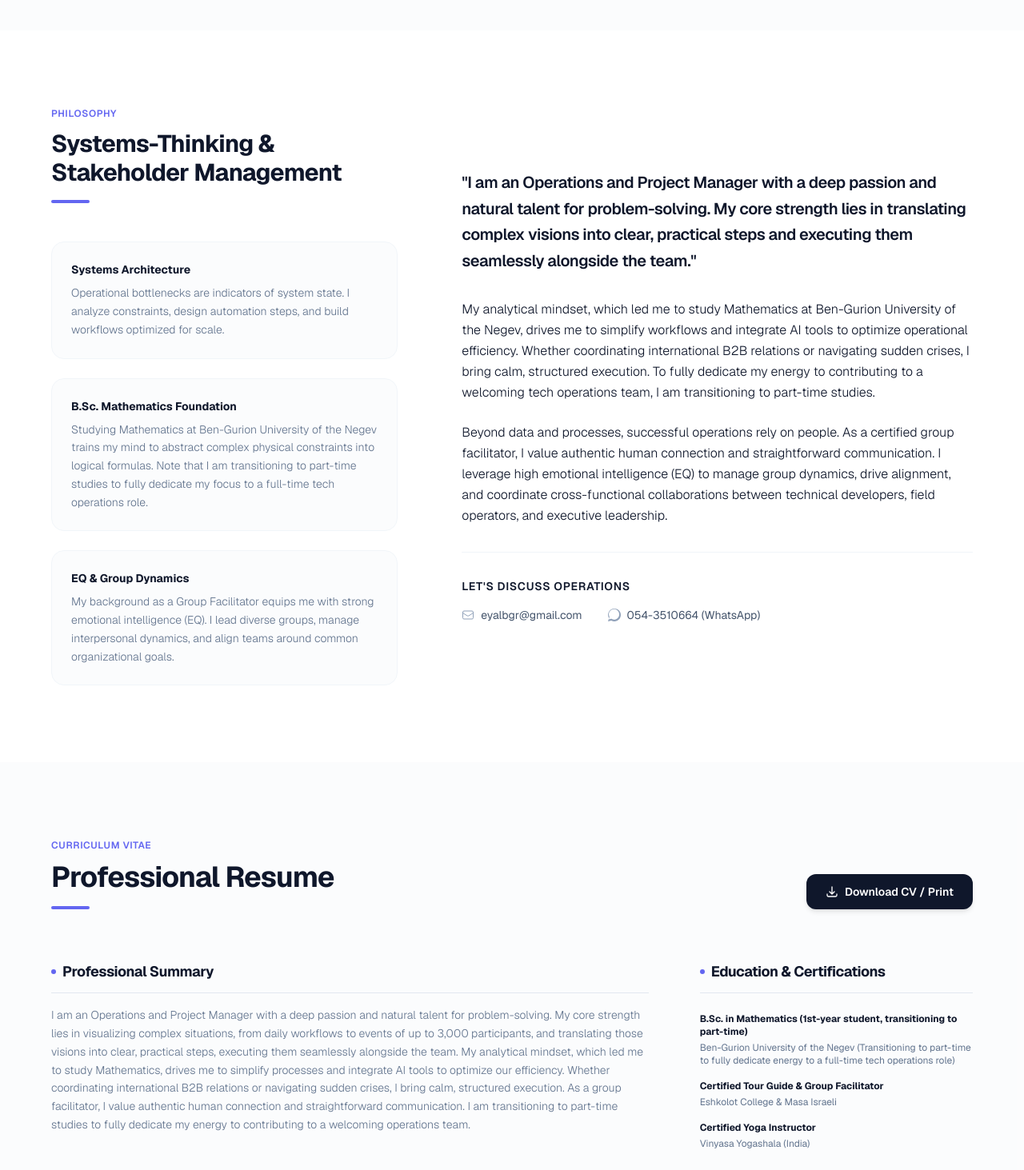
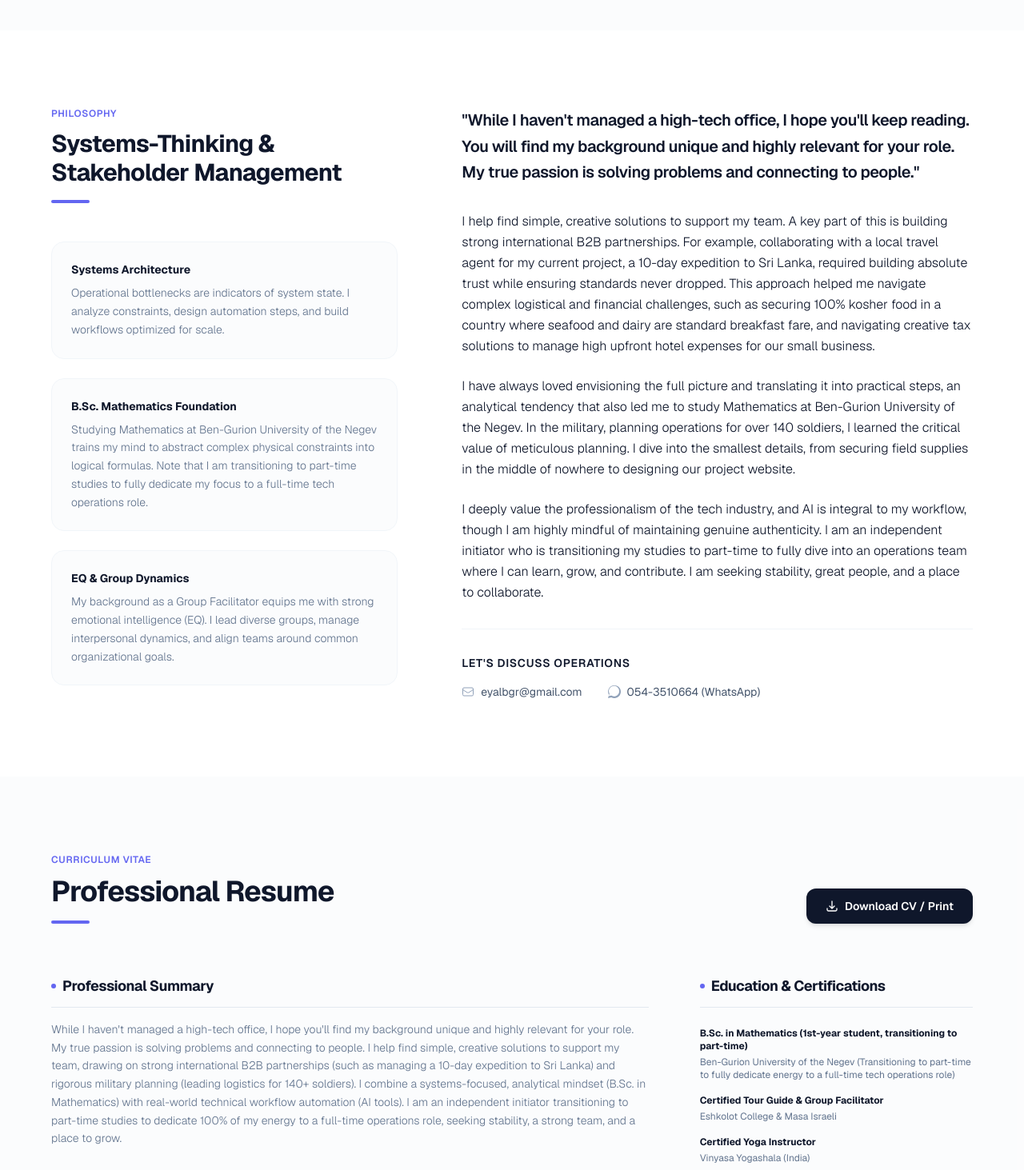
Before and after one commit to y9thqx6vzk-a11y/porti-, a Next.js app: page / in a window 1280 px wide. Shown: the part 2037-3500 px from the top of the page at 80% size. Built offline with nearby package versions, Linux system fonts and the light colour scheme.

Commit message:
Update layout metadata and bio copy to reflect Eyal's authentic personal narrative

```diff
--- a/src/app/layout.tsx
+++ b/src/app/layout.tsx
@@ -13,17 +13,16 @@ const geistMono = Geist_Mono({
 });
 
 export const metadata: Metadata = {
-  title: "Eyal Granot | Data-Driven Operations Manager & Process Architect",
+  title: "Eyal Granot | Technical Operations & Project Manager",
   description:
-    "Explore the professional portfolio of Eyal Granot, a Data-Driven Operations Manager & Process Architect bridging the gap between complex physical logistics and digital automation using AI and system architecture.",
+    "Explore the professional portfolio of Eyal Granot, a Technical Operations & Project Manager bridging the gap between complex logistical operations and technical execution using AI and workflow automation.",
   keywords: [
     "Eyal Granot",
     "Portfolio",
-    "Operations Manager",
-    "Process Architect",
-    "Data-Driven Operations",
-    "System Architecture",
-    "Logistics Automation",
+    "Technical Operations Manager",
+    "Technical Project Manager",
+    "Implementation Specialist",
+    "Operations & Process Developer",
     "Ben-Gurion University Mathematics",
     "B2B Operations",
   ],
--- a/src/components/About.tsx
+++ b/src/components/About.tsx
@@ -45,15 +45,18 @@ export default function About() {
           {/* Right Column - Personal Statement & Bio */}
           <div className="lg:col-span-7 flex flex-col justify-center space-y-8 scroll-reveal">
             <h4 className="text-xl font-semibold text-slate-900 dark:text-slate-100 tracking-tight leading-relaxed">
-              "I am an Operations and Project Manager with a deep passion and natural talent for problem-solving. My core strength lies in translating complex visions into clear, practical steps and executing them seamlessly alongside the team."
+              "While I haven't managed a high-tech office, I hope you'll keep reading. You will find my background unique and highly relevant for your role. My true passion is solving problems and connecting to people."
             </h4>
 
             <div className="space-y-6 text-slate-650 dark:text-slate-350 text-base leading-relaxed font-sans font-light">
               <p>
-                My analytical mindset, which led me to study Mathematics at Ben-Gurion University of the Negev, drives me to simplify workflows and integrate AI tools to optimize operational efficiency. Whether coordinating international B2B relations or navigating sudden crises, I bring calm, structured execution. To fully dedicate my energy to contributing to a welcoming tech operations team, I am transitioning to part-time studies.
+                I help find simple, creative solutions to support my team. A key part of this is building strong international B2B partnerships. For example, collaborating with a local travel agent for my current project, a 10-day expedition to Sri Lanka, required building absolute trust while ensuring standards never dropped. This approach helped me navigate complex logistical and financial challenges, such as securing 100% kosher food in a country where seafood and dairy are standard breakfast fare, and navigating creative tax solutions to manage high upfront hotel expenses for our small business.
               </p>
               <p>
-                Beyond data and processes, successful operations rely on people. As a certified group facilitator, I value authentic human connection and straightforward communication. I leverage high emotional intelligence (EQ) to manage group dynamics, drive alignment, and coordinate cross-functional collaborations between technical developers, field operators, and executive leadership.
+                I have always loved envisioning the full picture and translating it into practical steps, an analytical tendency that also led me to study Mathematics at Ben-Gurion University of the Negev. In the military, planning operations for over 140 soldiers, I learned the critical value of meticulous planning. I dive into the smallest details, from securing field supplies in the middle of nowhere to designing our project website.
+              </p>
+              <p>
+                I deeply value the professionalism of the tech industry, and AI is integral to my workflow, though I am highly mindful of maintaining genuine authenticity. I am an independent initiator who is transitioning my studies to part-time to fully dive into an operations team where I can learn, grow, and contribute. I am seeking stability, great people, and a place to collaborate.
               </p>
             </div>
 
--- a/src/components/Resume.tsx
+++ b/src/components/Resume.tsx
@@ -159,7 +159,7 @@ export default function Resume() {
                 </h3>
               </div>
               <p className="text-xs sm:text-sm text-slate-500 dark:text-slate-400 leading-relaxed font-sans font-light">
-                I am an Operations and Project Manager with a deep passion and natural talent for problem-solving. My core strength lies in visualizing complex situations, from daily workflows to events of up to 3,000 participants, and translating those visions into clear, practical steps, executing them seamlessly alongside the team. My analytical mindset, which led me to study Mathematics, drives me to simplify processes and integrate AI tools to optimize our efficiency. Whether coordinating international B2B relations or navigating sudden crises, I bring calm, structured execution. As a group facilitator, I value authentic human connection and straightforward communication. I am transitioning to part-time studies to fully dedicate my energy to contributing to a welcoming operations team.
+                While I haven't managed a high-tech office, I hope you'll find my background unique and highly relevant for your role. My true passion is solving problems and connecting to people. I help find simple, creative solutions to support my team, drawing on strong international B2B partnerships (such as managing a 10-day expedition to Sri Lanka) and rigorous military planning (leading logistics for 140+ soldiers). I combine a systems-focused, analytical mindset (B.Sc. in Mathematics) with real-world technical workflow automation (AI tools). I am an independent initiator transitioning to part-time studies to dedicate 100% of my energy to a full-time operations role, seeking stability, a strong team, and a place to grow.
               </p>
             </div>
 
```
